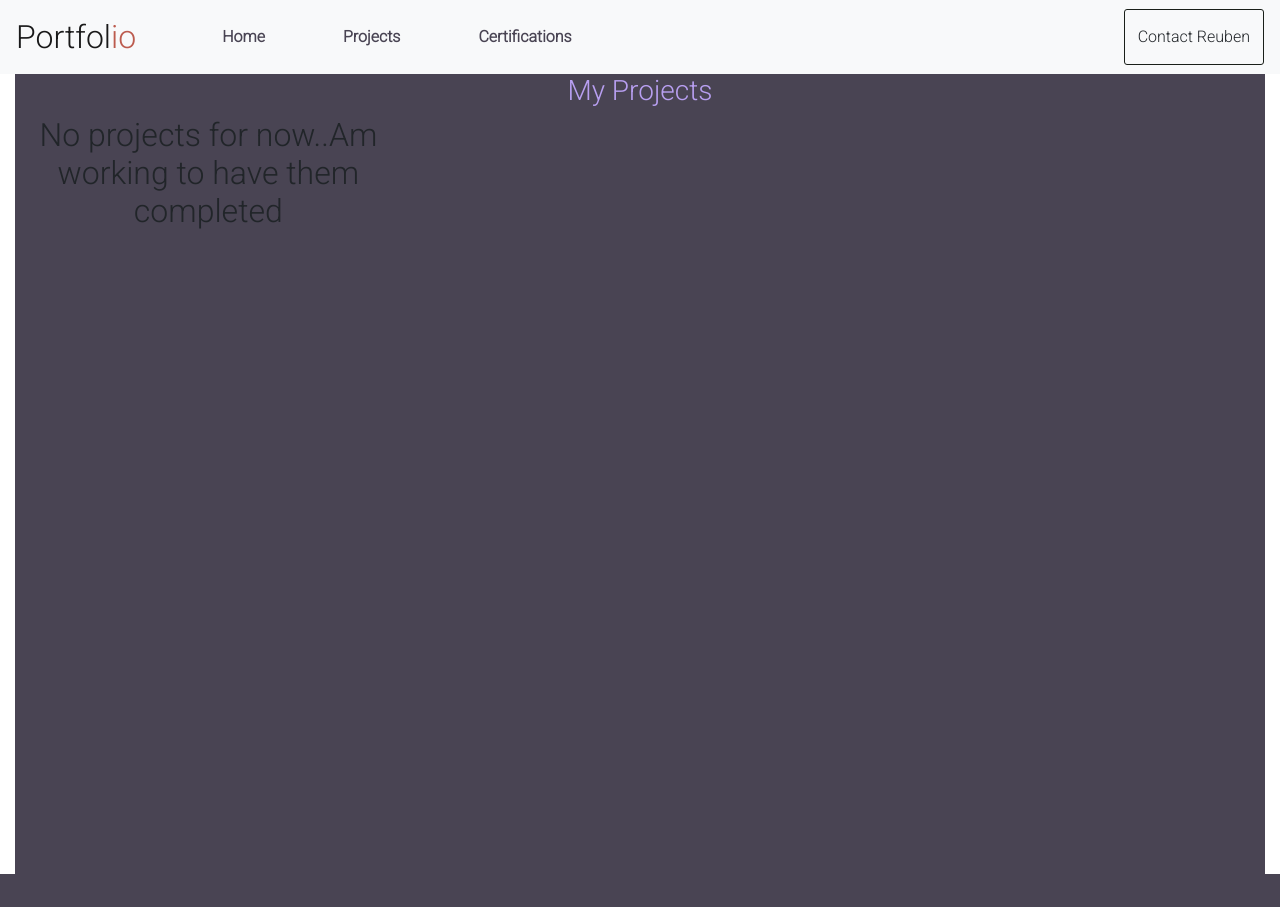
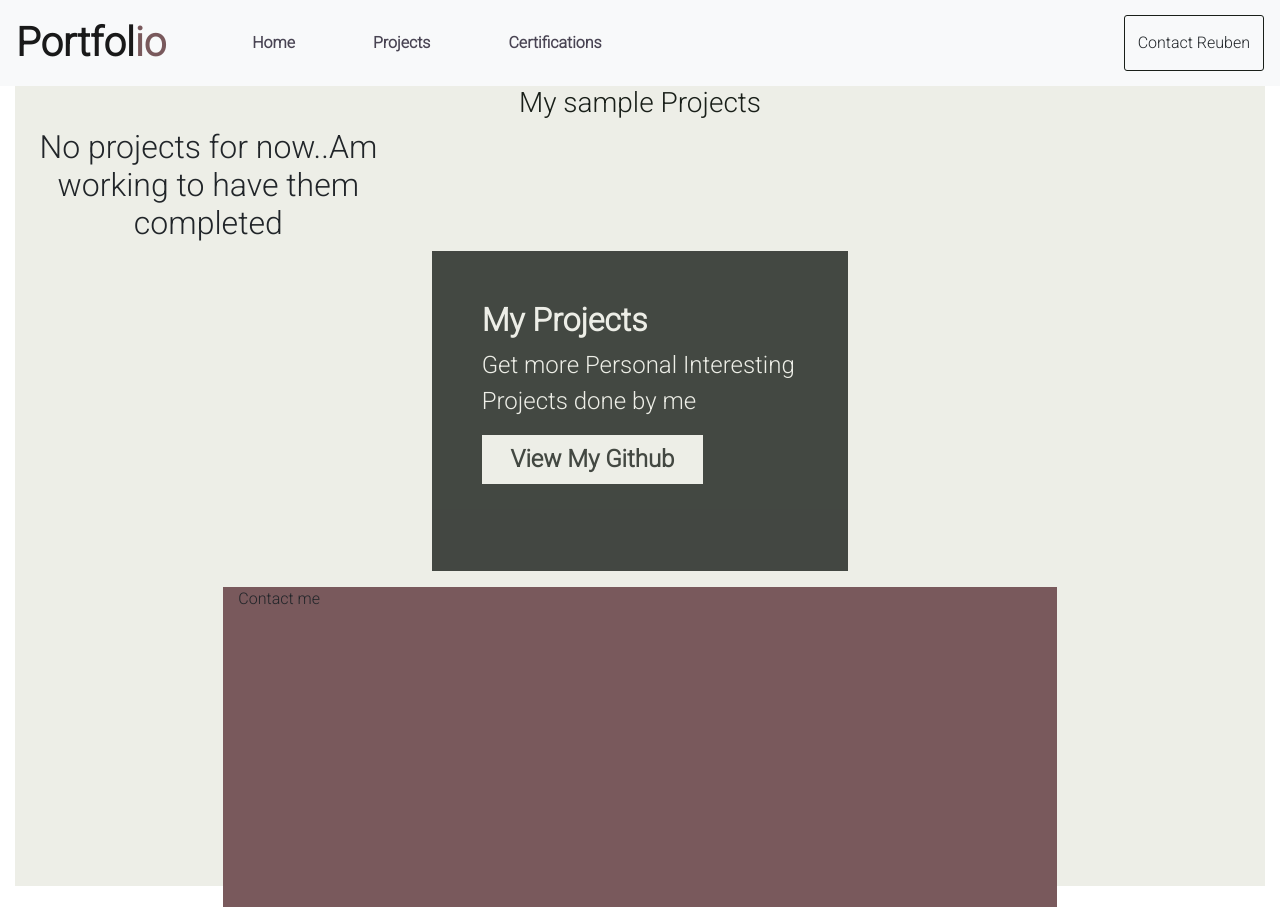
Before and after one commit to Reuben-Kipkemboi/Django-portfolio, a Django app: template portapp/templates/projects.html in a window 1280 px wide. Before the commit the page ends 874 px from the top, so only its background shows below. Run offline with Django 4.2, Linux system fonts and the light colour scheme; the template is opened without the code that fills it, so the values that code supplies are empty; parts of the project's set-up code (start-up, migrations or seed data) failed here and were passed over; some libraries are stand-ins or nearby versions.

Commit message:
st:paragraph-styling - optimizes paragraph-styling

```diff
--- a/portapp/static/css/style.css
+++ b/portapp/static/css/style.css
@@ -86,24 +86,25 @@
     font-weight: bold;
 }
 .navbar-brand{
-    font-size: 4vh;
+    font-size: 5vh;
+    font-weight: 900;
 }
 .color{
-    color:#BC5B4E;
+    color:#79595C;
 
 }
 /*Row 2 styling  */
 #p1{
-    border-top: 2px solid #7377C0;
+    border-top: 2px solid #7E9299;
     height: 250px;
     margin: 3%;
-    background-color: #1D1D1D;
+    background-color: #191F19;
     padding: 20px;
 }
 #p1 .python, #p2 .python,#p3 .python{
     color:#F8907F;
     padding: 10px;
-    border-bottom: 1px solid #7377C0;
+    border-bottom: 1px solid #7E9299;
 
 }
 #p1 .par1,#p2 .par1,#p3 .par1{
@@ -115,18 +116,18 @@
 
 }
 #p2{
-    border-top: 2px solid #F8907F;
+    border-top: 4px solid #79595C;
     height: 250px;
     margin: 3%;
-    background-color: #1D1D1D;
+    background-color: #191F19;
     padding: 20px;
 
 }
 #p3{
-    border-top: 2px solid #B89FF1;
+    border-top: 4px solid #94ABBc;
     height: 250px;
     margin: 3%;
-    background-color: #1D1D1D;
+    background-color: #191F19;
     padding: 20px;
 
 }
@@ -135,6 +136,9 @@
 #title, #text, #texts{
     color: #000000;
 
+}
+#title{
+    font-weight: 900;
 }
 #text, #texts{
     font-size:2vh;
@@ -181,6 +185,45 @@
     background-position: left;
 }
 #container{
-    background-color: #494453;
+    background-color: #EDEEE7;
     height: 100vh;
 }
+
+#moreprojects{
+    background-color: #191F19;
+    height: 40vh;
+    padding: 4%;
+    color: #EDEEE7;
+    /* position: absolute; */
+    opacity: 0.8;
+
+}
+#moreprojects .personal{
+    font-size: 3vh;
+}
+#moreprojects .my{
+    font-weight: bold;
+}
+#bottom{
+    /* position: relative; */
+}
+#view{
+    width: 70%;
+    outline: none;
+    border: none;
+    background-color: #EDEEE7;
+    color: #191F19;
+    padding: 2%;
+    font-weight: bold;
+    font-size: 3vh;
+}
+#view:hover{
+    background-color: #191F19;
+    outline: 1px solid #EDEEE7;
+    color: white;
+
+}
+#etcetera{
+    height: 40vh;
+    background:#79595C;
+}
--- a/portapp/templates/projects.html
+++ b/portapp/templates/projects.html
@@ -2,8 +2,8 @@
 {% load static %}
 {% block content %}
 {{ block.super}}
-<div class="container-fluid"id="container">
-    <h3 class="text-center" id="head" style="color: #B89FF1;">My Projects</h3>
+<div class="container-fluid" id="container">
+    <h3 class="text-center fw-bold" id="head" style="color: #191F19;">My sample Projects</h3>
     <!-- Looping through news   -->
 
     <div class="row row-cols-1 row-cols-md-3">
@@ -28,6 +28,32 @@
         </div>
         {% endfor %}
 
+
+
+    </div>
+    <div id="bottom">
+        <div class="row" id="more">
+            <div class="col-md-4"></div>
+            <div class="col-md-4" id="moreprojects">
+                <h2 class="my">My Projects</h2>
+                <p class="personal">Get more Personal Interesting
+                    <br>Projects done by me
+                </p>
+                <a href="https://github.com/Reuben-Kipkemboi"><button id="view">View My Github</button></a>
+            </div>
+            <div class="col-md-4"></div>
+
+
+        </div>
+        <div class="row mt-3">
+            <div class="col-md-2"></div>
+            <div class="col-md-8" id="etcetera">
+                <p id="white">Contact me</p>
+
+            </div>
+            <div class="col-md-2"></div>
+        </div>
+
     </div>
 </div>
 {% endblock %}
```
